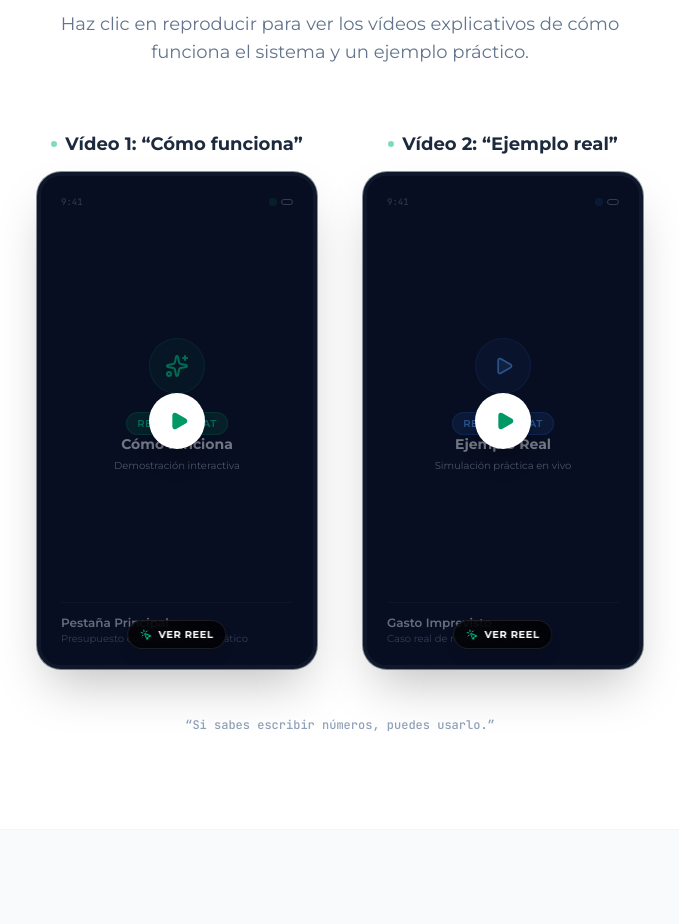
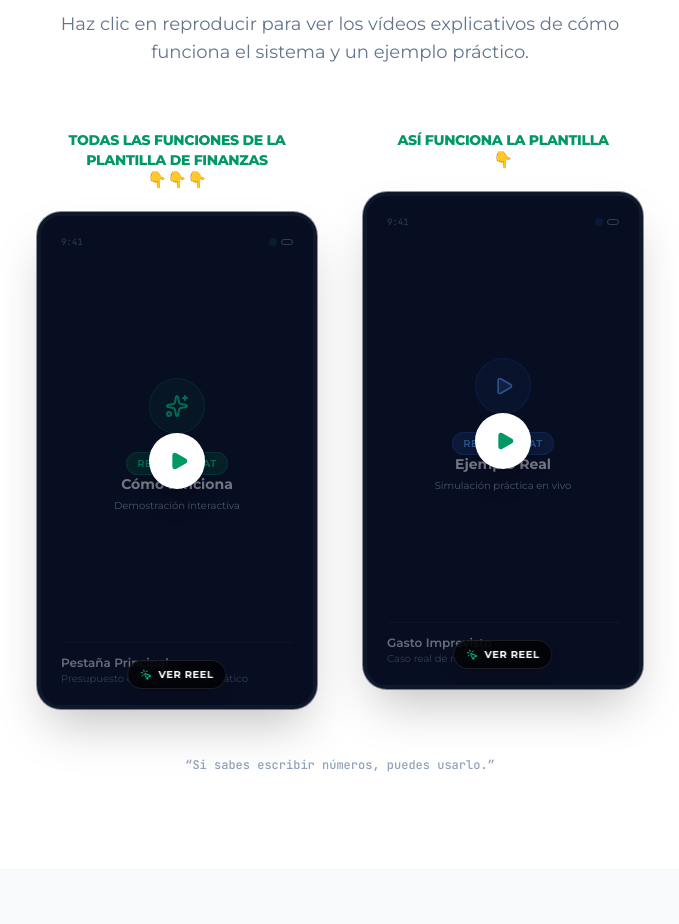
Before and after one commit to joseebass1999-prog/PLANTILLA-FINANCIERA, a React (Vite) app: page / in a window 1280 px wide. Shown: the part 4263-5187 px from the top of the page, without its empty margins (300-979 px from the left). Built offline with nearby package versions, Linux system fonts and the light colour scheme.

Commit message:
feat(videos): update labels and UI for video section
Replace generic video titles with benefit-driven headings and visual cues to improve user engagement.

```diff
--- a/src/components/Videos.tsx
+++ b/src/components/Videos.tsx
@@ -94,11 +94,13 @@ export default function Videos() {
         <div className="grid grid-cols-1 sm:grid-cols-2 gap-8 max-w-[620px] mx-auto mb-12">
 
           {/* Video 1: "Cómo funciona" */}
-          <div className="flex flex-col items-center">
-            <h3 className="font-sans font-bold text-lg text-slate-800 mb-3.5 flex items-center gap-2">
-              <span className="w-1.5 h-1.5 rounded-full bg-emerald-500 animate-pulse" />
-              Vídeo 1: “Cómo funciona”
-            </h3>
+          <div className="flex flex-col items-center text-center">
+            <div className="text-center mb-3.5">
+              <p className="font-sans font-extrabold text-sm text-emerald-600 uppercase tracking-tight max-w-[260px] mx-auto">
+                TODAS LAS FUNCIONES de la plantilla de Finanzas
+              </p>
+              <p className="text-base mt-1 animate-bounce">👇👇👇</p>
+            </div>
 
             {/* Play Button Outer Frame */}
             <div
@@ -155,11 +157,13 @@ export default function Videos() {
           </div>
 
           {/* Video 2: “Ejemplo real” */}
-          <div className="flex flex-col items-center">
-            <h3 className="font-sans font-bold text-lg text-slate-800 mb-3.5 flex items-center gap-2">
-              <span className="w-1.5 h-1.5 rounded-full bg-emerald-500 animate-pulse" />
-              Vídeo 2: “Ejemplo real”
-            </h3>
+          <div className="flex flex-col items-center text-center">
+            <div className="text-center mb-3.5">
+              <p className="font-sans font-extrabold text-sm text-emerald-600 uppercase tracking-tight max-w-[260px] mx-auto">
+                Así funciona la plantilla
+              </p>
+              <p className="text-base mt-1 animate-bounce">👇</p>
+            </div>
 
             {/* Play Button Outer Frame */}
             <div
```
